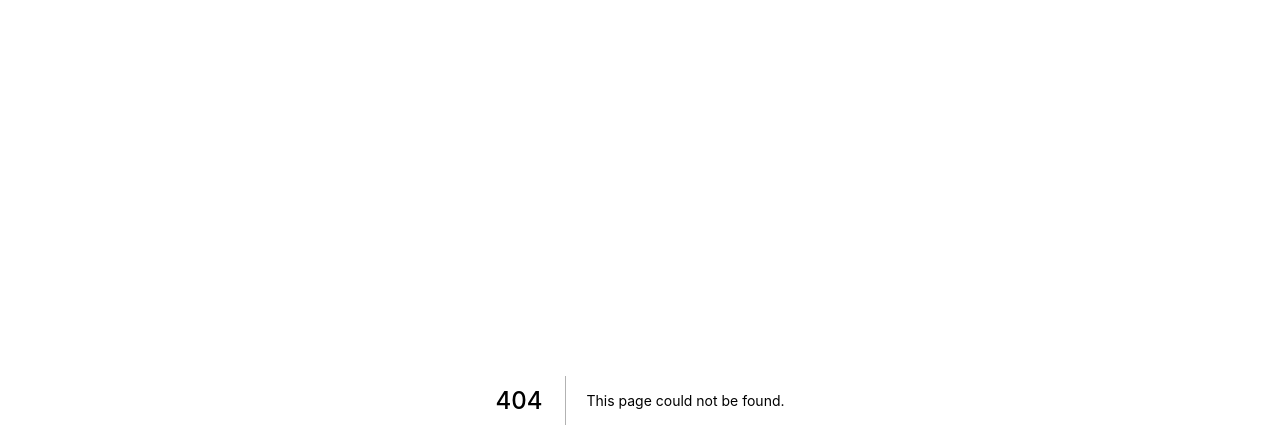
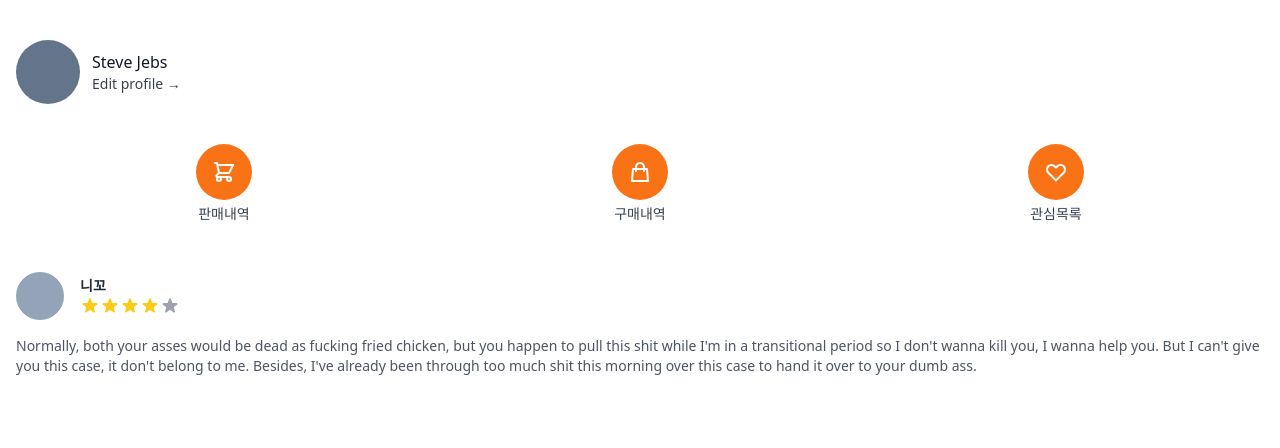
Before and after one commit to leekyungho112/carrot-market, a Next.js app: page /profile in a window 1280 px wide. Before the commit this address had no page. Shown: the top 448 px of the page. Built offline with nearby package versions, Linux system fonts and the light colour scheme.

Commit message:
Profile UI

```diff
--- a/pages/chats/[id].tsx
+++ b/pages/chats/[id].tsx
@@ -2,7 +2,7 @@
 
 const ChatDetail: NextPage = () => {
   return (
-    <div className="py-10 px-4 space-y-5">
+    <div className="py-10 pb-16 px-4 space-y-4">
       <div className="flex items-start space-x-2">
         <div className="h-8 w-8 rounded-full bg-slate-400" />
         <div className="w-1/2 text-gray-700 p-2 border rounded-md border-gray-300">
@@ -75,6 +75,25 @@
           <p>미쳤어?</p>
         </div>
       </div>
+      <div className="flex items-start space-x-2">
+        <div className="h-8 w-8 rounded-full bg-slate-400" />
+        <div className="w-1/2 text-gray-700 p-2 border rounded-md border-gray-300">
+          <p>Hi how much are you selling the items?</p>
+        </div>
+      </div>
+      <div className="flex flex-row-reverse items-start space-x-2 space-x-reverse">
+        <div className="h-8 w-8 rounded-full bg-slate-400" />
+        <div className="w-1/2 text-gray-700 p-2 border rounded-md border-gray-300">
+          <p>I want $20,000</p>
+        </div>
+      </div>
+      <div className="flex items-start space-x-2">
+        <div className="h-8 w-8 rounded-full bg-slate-400" />
+        <div className="w-1/2 text-gray-700 p-2 border rounded-md border-gray-300">
+          <p>미쳤어?</p>
+        </div>
+      </div>
+
       <div className="fixed w-full mx-auto max-w-md bottom-2 inset-x-0">
         <div className="flex relative items-center">
           <input
--- /dev/null
+++ b/pages/profile.tsx
@@ -0,0 +1,147 @@
+import { NextPage } from 'next';
+
+const Profile: NextPage = () => {
+  return (
+    <div className="py-10 px-4">
+      <div className="flex items-center space-x-3">
+        <div className="w-16 h-16 bg-slate-500 rounded-full" />
+        <div className="flex flex-col">
+          <span className="font-medium text-gray-900">Steve Jebs</span>
+          <span className="text-sm text-gray-700">Edit profile &rarr;</span>
+        </div>
+      </div>
+      <div className="mt-10 flex justify-around">
+        <div className="flex flex-col items-center">
+          <div className="w-14 h-14 text-white bg-orange-500 rounded-full flex items-center justify-center">
+            <svg
+              className="w-6 h-6"
+              fill="none"
+              stroke="currentColor"
+              viewBox="0 0 24 24"
+              xmlns="http://www.w3.org/2000/svg"
+            >
+              <path
+                strokeLinecap="round"
+                strokeLinejoin="round"
+                strokeWidth="2"
+                d="M3 3h2l.4 2M7 13h10l4-8H5.4M7 13L5.4 5M7 13l-2.293 2.293c-.63.63-.184 1.707.707 1.707H17m0 0a2 2 0 100 4 2 2 0 000-4zm-8 2a2 2 0 11-4 0 2 2 0 014 0z"
+              ></path>
+            </svg>
+          </div>
+          <span className="text-sm mt-1 font-medium text-gray-700">
+            판매내역
+          </span>
+        </div>
+        <div className="flex flex-col items-center">
+          <div className="w-14 h-14 text-white bg-orange-500 rounded-full flex items-center justify-center">
+            <svg
+              className="w-6 h-6"
+              fill="none"
+              stroke="currentColor"
+              viewBox="0 0 24 24"
+              xmlns="http://www.w3.org/2000/svg"
+            >
+              <path
+                strokeLinecap="round"
+                strokeLinejoin="round"
+                strokeWidth="2"
+                d="M16 11V7a4 4 0 00-8 0v4M5 9h14l1 12H4L5 9z"
+              ></path>
+            </svg>
+          </div>
+          <span className="text-sm mt-1 font-medium text-gray-700">
+            구매내역
+          </span>
+        </div>
+        <div className="flex flex-col items-center">
+          <div className="w-14 h-14 text-white bg-orange-500 rounded-full flex items-center justify-center">
+            <svg
+              className="w-6 h-6"
+              fill="none"
+              stroke="currentColor"
+              viewBox="0 0 24 24"
+              xmlns="http://www.w3.org/2000/svg"
+            >
+              <path
+                strokeLinecap="round"
+                strokeLinejoin="round"
+                strokeWidth="2"
+                d="M4.318 6.318a4.5 4.5 0 000 6.364L12 20.364l7.682-7.682a4.5 4.5 0 00-6.364-6.364L12 7.636l-1.318-1.318a4.5 4.5 0 00-6.364 0z"
+              ></path>
+            </svg>
+          </div>
+          <span className="text-sm mt-1 font-medium text-gray-700">
+            관심목록
+          </span>
+        </div>
+      </div>
+      <div className="mt-12">
+        <div className="flex space-x-4 items-center">
+          <div className="w-12 h-12 rounded-full bg-slate-400" />
+          <div>
+            <h4 className="text-sm font-bold text-gray-800">니꼬</h4>
+            <div className="flex items-center">
+              <svg
+                className="text-yellow-400 h-5 w-5"
+                xmlns="http://www.w3.org/2000/svg"
+                viewBox="0 0 20 20"
+                fill="currentColor"
+                aria-hidden="true"
+              >
+                <path d="M9.049 2.927c.3-.921 1.603-.921 1.902 0l1.07 3.292a1 1 0 00.95.69h3.462c.969 0 1.371 1.24.588 1.81l-2.8 2.034a1 1 0 00-.364 1.118l1.07 3.292c.3.921-.755 1.688-1.54 1.118l-2.8-2.034a1 1 0 00-1.175 0l-2.8 2.034c-.784.57-1.838-.197-1.539-1.118l1.07-3.292a1 1 0 00-.364-1.118L2.98 8.72c-.783-.57-.38-1.81.588-1.81h3.461a1 1 0 00.951-.69l1.07-3.292z" />
+              </svg>
+              <svg
+                className="text-yellow-400 h-5 w-5"
+                xmlns="http://www.w3.org/2000/svg"
+                viewBox="0 0 20 20"
+                fill="currentColor"
+                aria-hidden="true"
+              >
+                <path d="M9.049 2.927c.3-.921 1.603-.921 1.902 0l1.07 3.292a1 1 0 00.95.69h3.462c.969 0 1.371 1.24.588 1.81l-2.8 2.034a1 1 0 00-.364 1.118l1.07 3.292c.3.921-.755 1.688-1.54 1.118l-2.8-2.034a1 1 0 00-1.175 0l-2.8 2.034c-.784.57-1.838-.197-1.539-1.118l1.07-3.292a1 1 0 00-.364-1.118L2.98 8.72c-.783-.57-.38-1.81.588-1.81h3.461a1 1 0 00.951-.69l1.07-3.292z" />
+              </svg>
+              <svg
+                className="text-yellow-400 h-5 w-5"
+                xmlns="http://www.w3.org/2000/svg"
+                viewBox="0 0 20 20"
+                fill="currentColor"
+                aria-hidden="true"
+              >
+                <path d="M9.049 2.927c.3-.921 1.603-.921 1.902 0l1.07 3.292a1 1 0 00.95.69h3.462c.969 0 1.371 1.24.588 1.81l-2.8 2.034a1 1 0 00-.364 1.118l1.07 3.292c.3.921-.755 1.688-1.54 1.118l-2.8-2.034a1 1 0 00-1.175 0l-2.8 2.034c-.784.57-1.838-.197-1.539-1.118l1.07-3.292a1 1 0 00-.364-1.118L2.98 8.72c-.783-.57-.38-1.81.588-1.81h3.461a1 1 0 00.951-.69l1.07-3.292z" />
+              </svg>
+              <svg
+                className="text-yellow-400 h-5 w-5"
+                xmlns="http://www.w3.org/2000/svg"
+                viewBox="0 0 20 20"
+                fill="currentColor"
+                aria-hidden="true"
+              >
+                <path d="M9.049 2.927c.3-.921 1.603-.921 1.902 0l1.07 3.292a1 1 0 00.95.69h3.462c.969 0 1.371 1.24.588 1.81l-2.8 2.034a1 1 0 00-.364 1.118l1.07 3.292c.3.921-.755 1.688-1.54 1.118l-2.8-2.034a1 1 0 00-1.175 0l-2.8 2.034c-.784.57-1.838-.197-1.539-1.118l1.07-3.292a1 1 0 00-.364-1.118L2.98 8.72c-.783-.57-.38-1.81.588-1.81h3.461a1 1 0 00.951-.69l1.07-3.292z" />
+              </svg>
+              <svg
+                className="text-gray-400 h-5 w-5"
+                xmlns="http://www.w3.org/2000/svg"
+                viewBox="0 0 20 20"
+                fill="currentColor"
+                aria-hidden="true"
+              >
+                <path d="M9.049 2.927c.3-.921 1.603-.921 1.902 0l1.07 3.292a1 1 0 00.95.69h3.462c.969 0 1.371 1.24.588 1.81l-2.8 2.034a1 1 0 00-.364 1.118l1.07 3.292c.3.921-.755 1.688-1.54 1.118l-2.8-2.034a1 1 0 00-1.175 0l-2.8 2.034c-.784.57-1.838-.197-1.539-1.118l1.07-3.292a1 1 0 00-.364-1.118L2.98 8.72c-.783-.57-.38-1.81.588-1.81h3.461a1 1 0 00.951-.69l1.07-3.292z" />
+              </svg>
+            </div>
+          </div>
+        </div>
+        <div className="mt-4 text-gray-600 text-sm">
+          <p>
+            Normally, both your asses would be dead as fucking fried chicken,
+            but you happen to pull this shit while I&apos;m in a transitional
+            period so I don&apos;t wanna kill you, I wanna help you. But I
+            can&apos;t give you this case, it don&apos;t belong to me. Besides,
+            I&apos;ve already been through too much shit this morning over this
+            case to hand it over to your dumb ass.
+          </p>
+        </div>
+      </div>
+    </div>
+  );
+};
+
+export default Profile;
```
